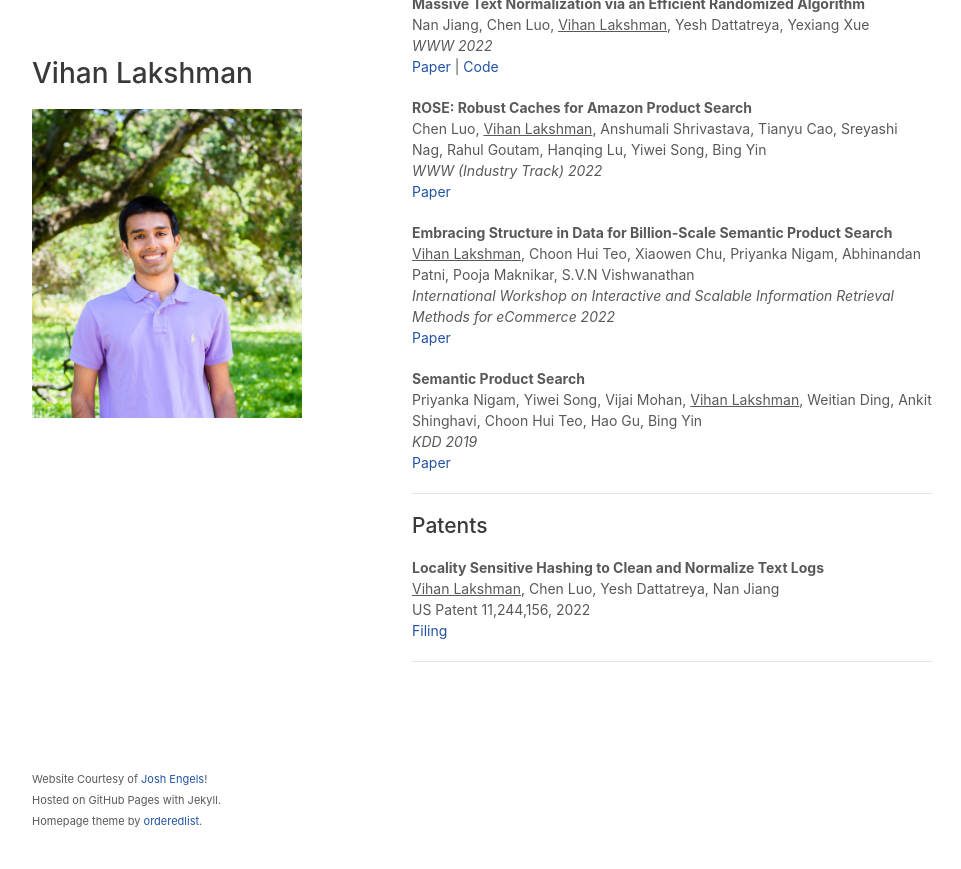
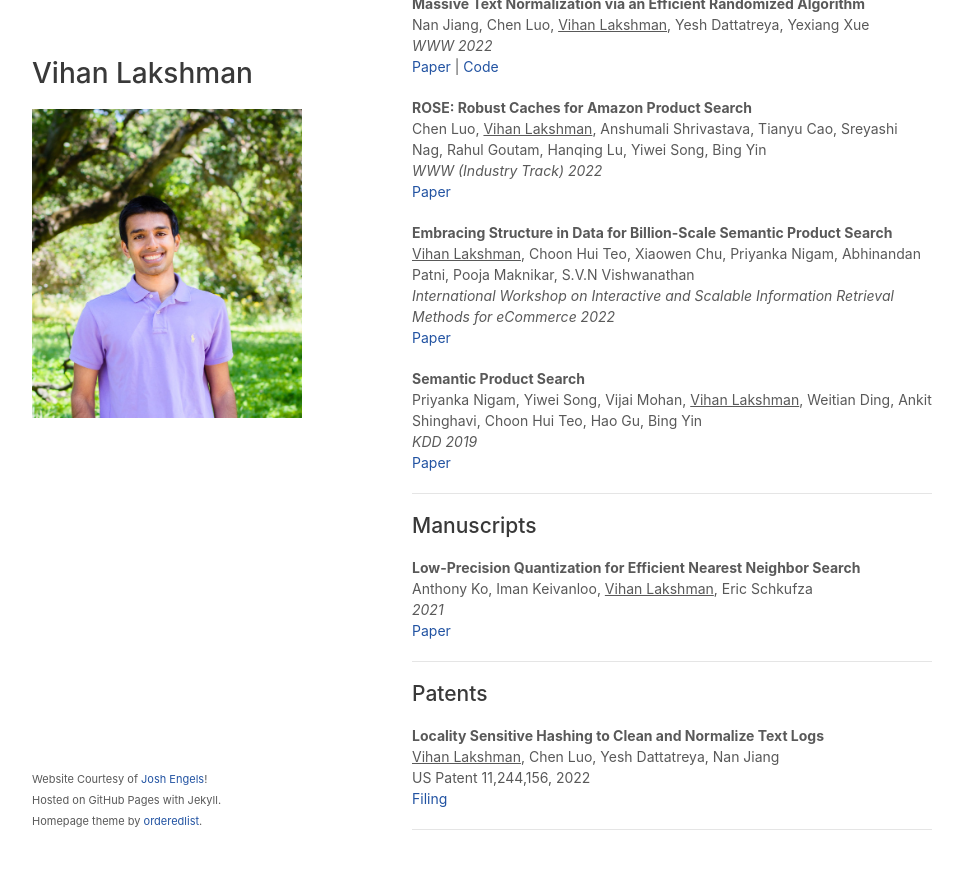
Before and after one commit to vihan-lakshman/vihan-lakshman.github.io, a Jekyll site: the page built from index.html, in a window 1280 px wide and 900 px high, scrolled down 1006 px. Shown: the top 869 px of the window, without its empty margins (158-1119 px from the left). Built offline with Jekyll 4.4.1, drawn with Linux system fonts in a browser that asks for light colours; a style sheet for code colours, icons or effects is not loaded.

Commit message:
Add manuscript

```diff
--- a/index.html
+++ b/index.html
@@ -125,6 +125,16 @@
       </p>
       <hr>
 
+      <h2> Manuscripts</h2>
+      <b>Low-Precision Quantization for Efficient Nearest Neighbor Search</b> <br>
+      Anthony Ko, Iman Keivanloo, <u>Vihan Lakshman</u>, Eric Schkufza<br>
+      <i>2021</i><br>
+
+      <a href="https://arxiv.org/pdf/2110.08919.pdf">Paper</a>
+      </p>
+      <hr>
+
+
       <h2> Patents</h2>
       <p>
         <b>Locality Sensitive Hashing to Clean and Normalize Text Logs</b><br>
```
